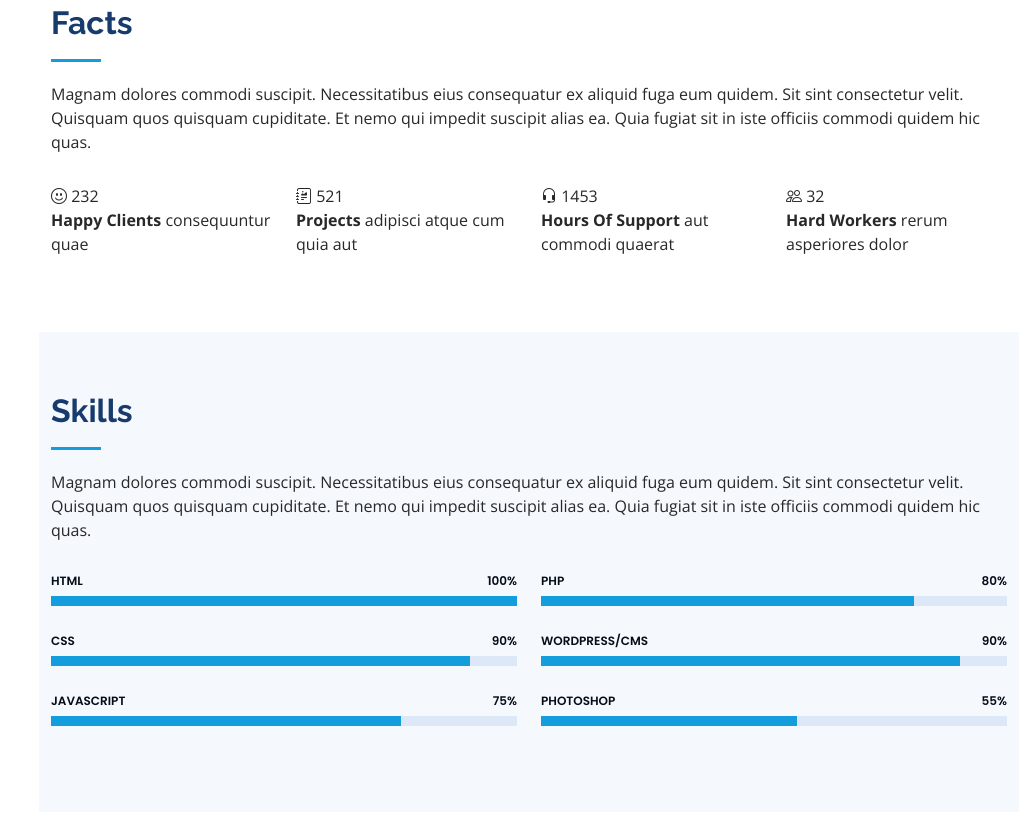
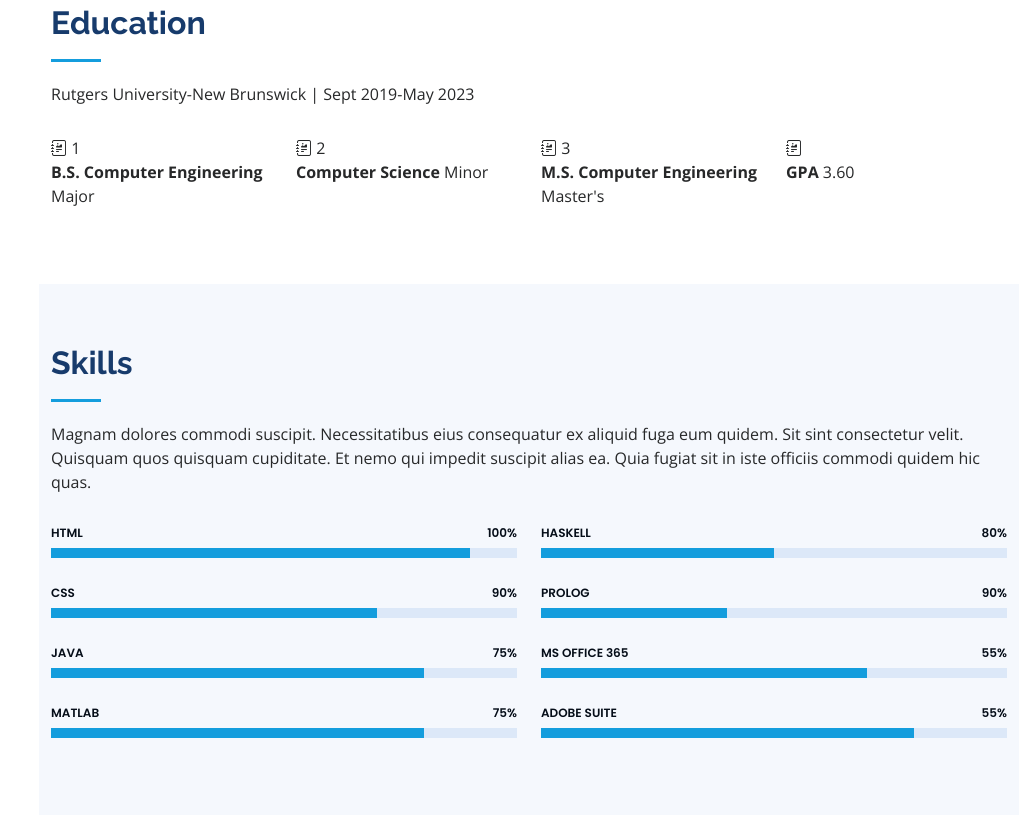
Before and after one commit to halfareed/halfareed.github.io, a plain HTML site: page index.html in a window 1280 px wide. Shown: the part 1520-2335 px from the top of the page, without its empty margins (261-1280 px from the left). Drawn offline with nearby package versions, Linux system fonts and the light colour scheme.

Commit message:
Commit 2

```diff
--- a/assets/css/style.css
+++ b/assets/css/style.css
@@ -228,19 +228,20 @@ h6 {
 #hero {
   width: 100%;
   height: 100vh;
-  background: url("../img/blackLight.jpg") top center;
+  background: url("../img/slightBlack.jpg") top center;
+  opacity:;
   background-size: cover;
 }
 
 #hero:before {
   content: "";
   background: rgba(5, 13, 24, 0.3);
-  position: absolute;
+  position: relative;
   bottom: 0;
   top: 0;
   left: 0;
   right: 0;
-  z-index: 1;
+  z-index: 0;
 }
 
 #hero .hero-container {
@@ -250,18 +251,20 @@ h6 {
 }
 
 #hero h1 {
-  margin: 0 0 10px 0;
+  margin: 0 0 20px 0;
   font-size: 64px;
   font-weight: 700;
   line-height: 56px;
   color: #fff;
+
 }
 
 #hero p {
   color: #fff;
   margin-bottom: 50px;
   font-size: 26px;
-  font-family: "Poppins", sans-serif;
+  font-family: "Poppins", "sans-serif";
+  opacity: 0.8;
 }
 
 #hero p span {
--- a/index.html
+++ b/index.html
@@ -73,7 +73,7 @@
   <section id="hero" class="d-flex flex-column justify-content-center align-items-center">
     <div class="hero-container" data-aos="fade-in">
       <h1>Olivia Duong</h1>
-      <p> <span class="typed" data-typed-items="B.S. Computer Engineering Class of 2023, Computer Science Minor, M.S. Computer Engineering Class of 2024"></span></p>
+      <p> <span class="typed" data-typed-items="Computer Engineer, Software Engineer, IT Supervisor, Apps Support Consultant"></span></p>
     </div>
   </section><!-- End Hero -->
 
@@ -119,44 +119,43 @@
       <div class="container">
 
         <div class="section-title">
-          <h2>Facts</h2>
-          <p>Magnam dolores commodi suscipit. Necessitatibus eius consequatur ex aliquid fuga eum quidem. Sit sint consectetur velit. Quisquam quos quisquam cupiditate. Et nemo qui impedit suscipit alias ea. Quia fugiat sit in iste officiis commodi quidem hic quas.</p>
+          <h2>Education</h2>
+          <p>Rutgers University-New Brunswick | Sept 2019-May 2023</p>
         </div>
 
         <div class="row no-gutters">
 
           <div class="col-lg-3 col-md-6 d-md-flex align-items-md-stretch" data-aos="fade-up">
             <div class="count-box">
-              <i class="bi bi-emoji-smile"></i>
-              <span data-purecounter-start="0" data-purecounter-end="232" data-purecounter-duration="1" class="purecounter"></span>
-              <p><strong>Happy Clients</strong> consequuntur quae</p>
+                      <i class="bi bi-journal-richtext"></i>
+              <span data-purecounter-start="0" data-purecounter-end="1" data-purecounter-duration="1" class="purecounter"></span>
+              <p><strong>B.S. Computer Engineering</strong> Major</p>
             </div>
           </div>
 
           <div class="col-lg-3 col-md-6 d-md-flex align-items-md-stretch" data-aos="fade-up" data-aos-delay="100">
             <div class="count-box">
               <i class="bi bi-journal-richtext"></i>
-              <span data-purecounter-start="0" data-purecounter-end="521" data-purecounter-duration="1" class="purecounter"></span>
-              <p><strong>Projects</strong> adipisci atque cum quia aut</p>
+              <span data-purecounter-start="0" data-purecounter-end="2" data-purecounter-duration="1" class="purecounter"></span>
+              <p><strong>Computer Science</strong> Minor</p>
             </div>
           </div>
 
           <div class="col-lg-3 col-md-6 d-md-flex align-items-md-stretch" data-aos="fade-up" data-aos-delay="200">
             <div class="count-box">
-              <i class="bi bi-headset"></i>
-              <span data-purecounter-start="0" data-purecounter-end="1453" data-purecounter-duration="1" class="purecounter"></span>
-              <p><strong>Hours Of Support</strong> aut commodi quaerat</p>
+                      <i class="bi bi-journal-richtext"></i>
+              <span data-purecounter-start="0" data-purecounter-end="3" data-purecounter-duration="1" class="purecounter"></span>
+              <p><strong>M.S. Computer Engineering</strong> Master's</p>
             </div>
           </div>
 
-          <div class="col-lg-3 col-md-6 d-md-flex align-items-md-stretch" data-aos="fade-up" data-aos-delay="300">
+
+        <div class="col-lg-3 col-md-6 d-md-flex align-items-md-stretch" data-aos="fade-up" data-aos-delay="300">
             <div class="count-box">
-              <i class="bi bi-people"></i>
-              <span data-purecounter-start="0" data-purecounter-end="32" data-purecounter-duration="1" class="purecounter"></span>
-              <p><strong>Hard Workers</strong> rerum asperiores dolor</p>
+              <i class="bi bi-journal-richtext"></i>
+              <p><strong>GPA</strong> 3.60</p>
             </div>
           </div>
-
         </div>
 
       </div>
@@ -178,21 +177,28 @@
             <div class="progress">
               <span class="skill">HTML <i class="val">100%</i></span>
               <div class="progress-bar-wrap">
-                <div class="progress-bar" role="progressbar" aria-valuenow="100" aria-valuemin="0" aria-valuemax="100"></div>
+                <div class="progress-bar" role="progressbar" aria-valuenow="90" aria-valuemin="0" aria-valuemax="100"></div>
               </div>
             </div>
 
             <div class="progress">
               <span class="skill">CSS <i class="val">90%</i></span>
               <div class="progress-bar-wrap">
-                <div class="progress-bar" role="progressbar" aria-valuenow="90" aria-valuemin="0" aria-valuemax="100"></div>
+                <div class="progress-bar" role="progressbar" aria-valuenow="70" aria-valuemin="0" aria-valuemax="100"></div>
               </div>
             </div>
 
             <div class="progress">
-              <span class="skill">JavaScript <i class="val">75%</i></span>
+              <span class="skill">Java <i class="val">75%</i></span>
               <div class="progress-bar-wrap">
-                <div class="progress-bar" role="progressbar" aria-valuenow="75" aria-valuemin="0" aria-valuemax="100"></div>
+                <div class="progress-bar" role="progressbar" aria-valuenow="80" aria-valuemin="0" aria-valuemax="100"></div>
+              </div>
+            </div>
+
+            <div class="progress">
+              <span class="skill">Matlab <i class="val">75%</i></span>
+              <div class="progress-bar-wrap">
+                <div class="progress-bar" role="progressbar" aria-valuenow="80" aria-valuemin="0" aria-valuemax="100"></div>
               </div>
             </div>
 
@@ -201,23 +207,30 @@
           <div class="col-lg-6" data-aos="fade-up" data-aos-delay="100">
 
             <div class="progress">
-              <span class="skill">PHP <i class="val">80%</i></span>
+              <span class="skill">Haskell <i class="val">80%</i></span>
               <div class="progress-bar-wrap">
-                <div class="progress-bar" role="progressbar" aria-valuenow="80" aria-valuemin="0" aria-valuemax="100"></div>
+                <div class="progress-bar" role="progressbar" aria-valuenow="50" aria-valuemin="0" aria-valuemax="100"></div>
               </div>
             </div>
 
             <div class="progress">
-              <span class="skill">WordPress/CMS <i class="val">90%</i></span>
+              <span class="skill">Prolog <i class="val">90%</i></span>
               <div class="progress-bar-wrap">
-                <div class="progress-bar" role="progressbar" aria-valuenow="90" aria-valuemin="0" aria-valuemax="100"></div>
+                <div class="progress-bar" role="progressbar" aria-valuenow="40" aria-valuemin="0" aria-valuemax="100"></div>
               </div>
             </div>
 
             <div class="progress">
-              <span class="skill">Photoshop <i class="val">55%</i></span>
+              <span class="skill">MS Office 365 <i class="val">55%</i></span>
               <div class="progress-bar-wrap">
-                <div class="progress-bar" role="progressbar" aria-valuenow="55" aria-valuemin="0" aria-valuemax="100"></div>
+                <div class="progress-bar" role="progressbar" aria-valuenow="70" aria-valuemin="0" aria-valuemax="100"></div>
+              </div>
+            </div>
+
+            <div class="progress">
+              <span class="skill">Adobe Suite <i class="val">55%</i></span>
+              <div class="progress-bar-wrap">
+                <div class="progress-bar" role="progressbar" aria-valuenow="80" aria-valuemin="0" aria-valuemax="100"></div>
               </div>
             </div>
 
```
Also changed, not shown: assets/img/orange.jpg (added), assets/img/slightBlack.jpg (added), assets/img/slightBlue.jpg (added), assets/img/square.jpg (added), 4 other files.
